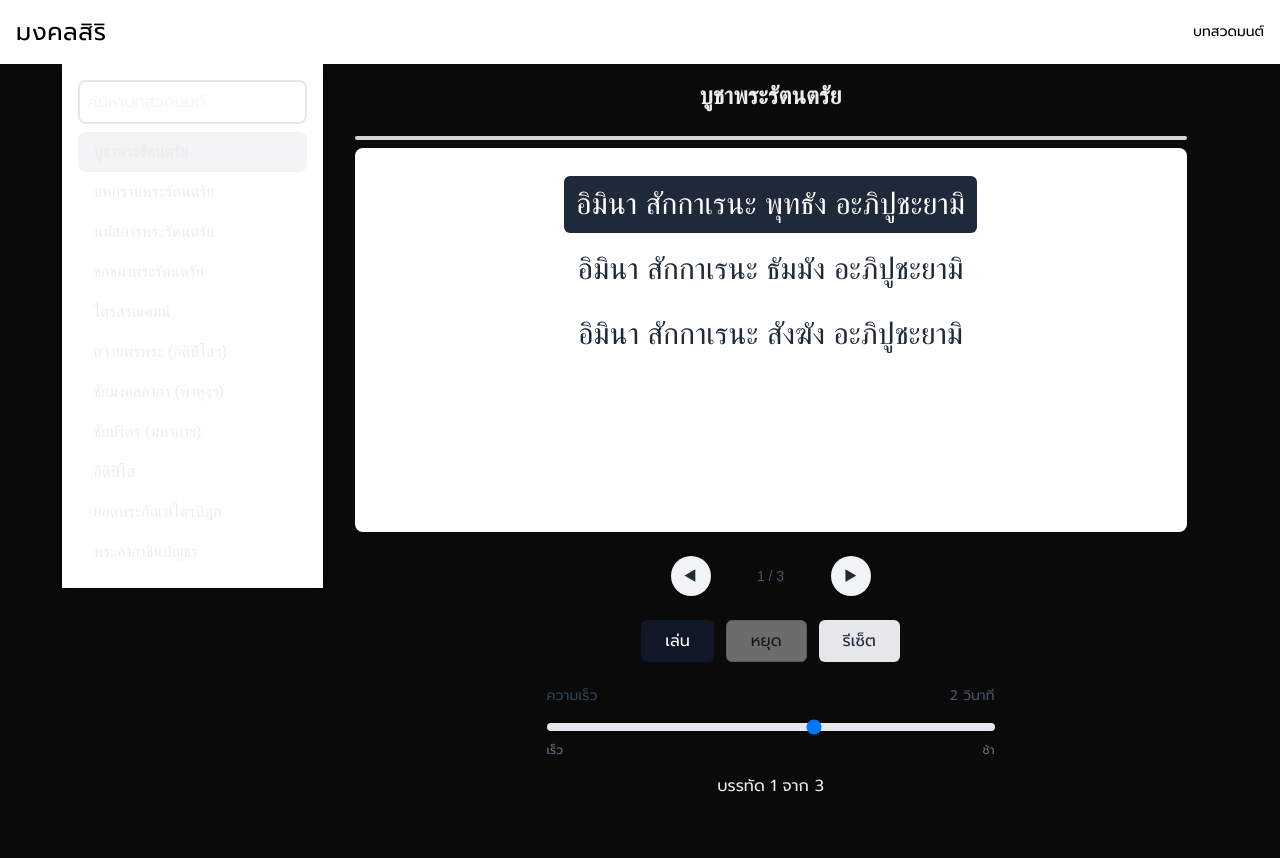
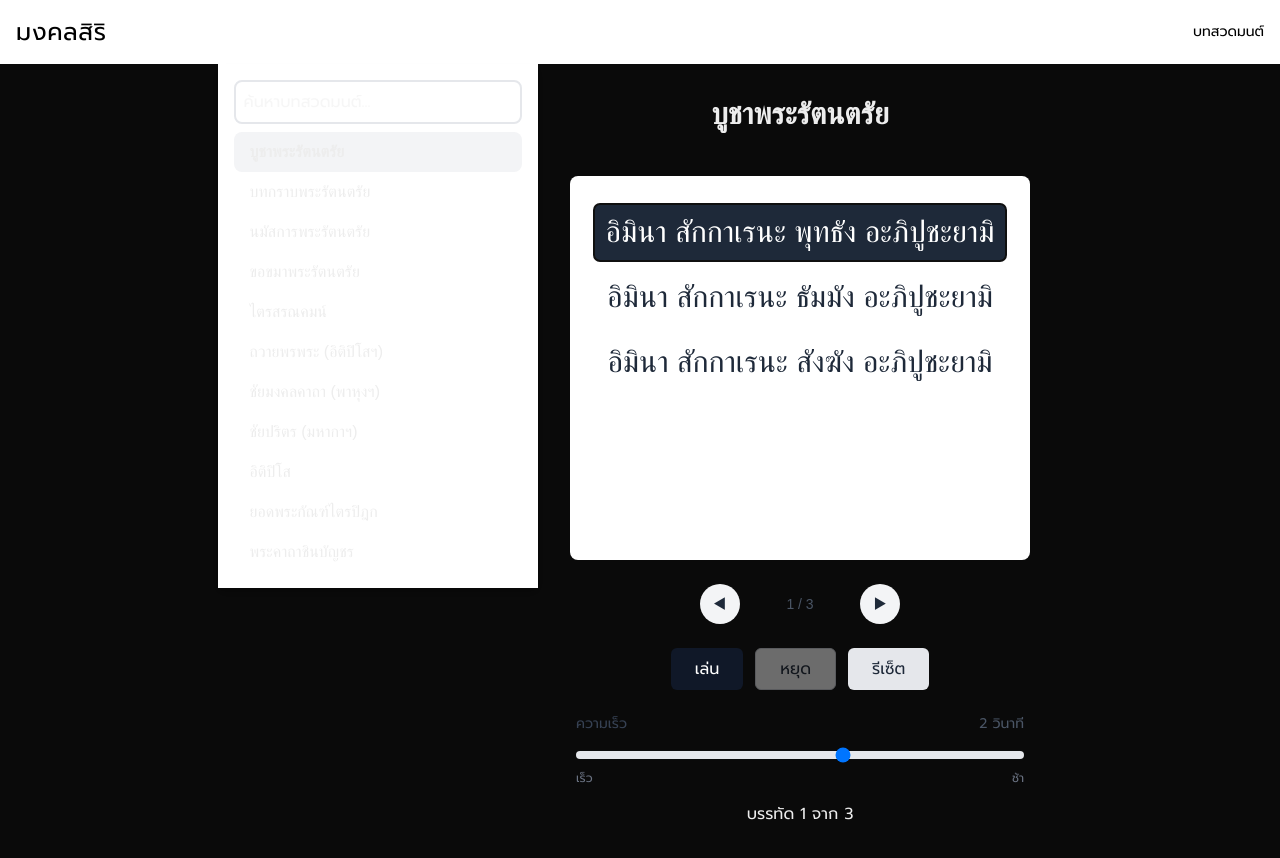
Before and after one commit to humpbackwhalee/mongkhonsiri, a Next.js app: page /prayer in a window 1280 px wide. Shown: the top 858 px of the page. Built offline with nearby package versions, Linux system fonts and the light colour scheme; a web font is replaced by a local one.

Commit message:
update logic flow and ui

```diff
--- a/src/app/components/homeSection/BannerSection.tsx
+++ b/src/app/components/homeSection/BannerSection.tsx
@@ -5,7 +5,7 @@ const content = {
     mainText: "สงบจิตใจไปกับการสวดมนต์",
     subText: "เข้าถึงบทสวดมนต์ต่างๆ ได้ง่าย สะดวก ทุกที่ทุกเวลา",
     CTAText: "ดูบทสวดมนต์",
-    bannerImage: "/images/banner-image.jpg", // Ensure path is correct
+    bannerImage: "/images/banner-image.jpg",
     bannerAlt: "ภาพแบนเนอร์",
 };
 
--- a/src/app/globals.css
+++ b/src/app/globals.css
@@ -1,10 +1,19 @@
 @import "tailwindcss";
+
+
+
+
 
 :root {
   --background: #ffffff;
   --foreground: #171717;
   margin: 0;
   padding: 0;
+
+  --color-primary: #000000;
+  --color-secondary: #4B5563;
+  --color-background: #FFFFFF;
+  --color-text: #1F2937;
 }
 
 @media (prefers-color-scheme: light) {
@@ -82,6 +91,7 @@ h6 {
   .no-scrollbar::-webkit-scrollbar {
     display: none;
   }
+
   .no-scrollbar {
     -ms-overflow-style: none;
     scrollbar-width: none;
--- a/src/app/prayer/components/PrayerDisplay.tsx
+++ b/src/app/prayer/components/PrayerDisplay.tsx
@@ -19,20 +19,22 @@ const PrayerDisplay: React.FC<PrayerDisplayProps> = ({
         behavior: 'smooth',
         block: 'center'
       });
+      currentLineRef.current.focus(); // โฟกัสที่บรรทัดปัจจุบัน
     }
   }, [currentLineIndex]);
 
   return (
-    <div className="bg-white rounded-lg p-4 md:p-6 mb-6 h-64 md:h-72 lg:h-96 no-scrollbar overflow-y-auto">
+    <div className="bg-white rounded-lg p-4 md:p-6 mb-6 h-64 md:h-72 lg:h-96 overflow-y-auto no-scrollbar">
       <div className="flex flex-col items-center">
         {prayerText.length === 0 ? (
           <p className="text-gray-500 text-center mt-8">กรุณาเลือกบทสวดจากรายการ</p>
         ) : (
           prayerText.map((line, index) => (
             <p
-              key={line}
+              key={index} // ใช้ index เป็น key เพื่อป้องกัน duplicate keys
               ref={index === currentLineIndex ? currentLineRef : null}
-              aria-current={index === currentLineIndex}
+              aria-current={index === currentLineIndex ? 'true' : 'false'}
+              aria-label={`บรรทัด ${index + 1}: ${line}`} // Accessibility
               className={`text-lg md:text-2xl lg:text-3xl leading-relaxed text-center py-1 px-3 my-1 w-fit transition-all duration-250 hover:bg-gray-100 ${
                 index === currentLineIndex
                   ? 'bg-gray-800 text-white font-medium rounded-md'
@@ -45,6 +47,7 @@ const PrayerDisplay: React.FC<PrayerDisplayProps> = ({
               onKeyDown={(e) => {
                 if (e.key === 'Enter' || e.key === ' ') {
                   onSelectLine?.(index);
+                  e.preventDefault(); // ป้องกันการเลื่อนหน้า
                 }
               }}
             >
--- a/src/app/prayer/page.tsx
+++ b/src/app/prayer/page.tsx
@@ -6,14 +6,8 @@ import LineNavigation from './components/LineNavigation';
 import PlaybackControls from './components/PlaybackControls';
 import SpeedControl from './components/SpeedControl';
 import MobileHeader from './components/MobileHeader';
-import prayerDataObject from '../data/prayerData';
-
+import prayerData from '../data/prayerData';
 import type { Prayer } from './components/PrayerItem';
-
-const prayerData: Prayer[] = Object.entries(prayerDataObject).map(([key, value]) => ({
-  key,
-  ...value,
-}));
 
 function useWindowSize() {
   const [size, setSize] = useState({ width: 0, height: 0 });
@@ -24,7 +18,7 @@ function useWindowSize() {
     };
 
     window.addEventListener('resize', handleResize);
-    handleResize(); // Set initial size
+    handleResize();
 
     return () => window.removeEventListener('resize', handleResize);
   }, []);
@@ -35,12 +29,10 @@ function useWindowSize() {
 function useInterval(callback: () => void, delay: number | null, condition: boolean) {
   const savedCallback = useRef<(() => void) | null>(null);
 
-  // Remember the latest callback
   useEffect(() => {
     savedCallback.current = callback;
   }, [callback]);
 
-  // Set up the interval
   useEffect(() => {
     if (!condition || delay === null) return;
 
@@ -54,7 +46,7 @@ function useInterval(callback: () => void, delay: number | null, condition: bool
 }
 
 const initialState = {
-  selectedPrayer: prayerData[0],
+  selectedPrayer: prayerData[0] ?? null,
   currentLineIndex: 0,
   isPlaying: false,
   speed: 2000,
@@ -68,18 +60,16 @@ type PrayerAction =
   | { type: 'NEXT_LINE' }
   | { type: 'PREV_LINE' }
   | { type: 'SET_SPEED'; speed: number }
-  | { type: 'TOGGLE_DARK_MODE' }
   | { type: 'SELECT_LINE'; lineIndex: number };
-
 
 function prayerReducer(state: typeof initialState, action: PrayerAction) {
   switch (action.type) {
     case 'SELECT_PRAYER':
       return {
         ...state,
-        selectedPrayer: action.prayer,
+        selectedPrayer: action.prayer ?? prayerData[0] ?? null,
         currentLineIndex: 0,
-        isPlaying: false
+        isPlaying: false,
       };
     case 'PLAY':
       return { ...state, isPlaying: true };
@@ -87,26 +77,32 @@ function prayerReducer(state: typeof initialState, action: PrayerAction) {
       return { ...state, isPlaying: false };
     case 'RESET':
       return { ...state, isPlaying: false, currentLineIndex: 0 };
-    case 'SELECT_LINE':
-      return {
-        ...state,
-        currentLineIndex: action.lineIndex,
-        isPlaying: true, // หรือ false แล้วแต่ต้องการ behavior
-      };
     case 'NEXT_LINE':
       return {
         ...state,
-        currentLineIndex: (state.currentLineIndex + 1) % (state.selectedPrayer?.prayerText?.length || 1)
+        currentLineIndex: state.selectedPrayer && state.selectedPrayer.prayerText.length > 0
+          ? (state.currentLineIndex + 1) % state.selectedPrayer.prayerText.length
+          : 0,
       };
     case 'PREV_LINE':
       return {
         ...state,
-        currentLineIndex: state.currentLineIndex > 0
-          ? state.currentLineIndex - 1
-          : (state.selectedPrayer?.prayerText?.length - 1) || 0
+        currentLineIndex: state.selectedPrayer && state.selectedPrayer.prayerText.length > 0
+          ? state.currentLineIndex > 0
+            ? state.currentLineIndex - 1
+            : state.selectedPrayer.prayerText.length - 1
+          : 0,
       };
     case 'SET_SPEED':
       return { ...state, speed: action.speed };
+    case 'SELECT_LINE':
+      return {
+        ...state,
+        currentLineIndex: action.lineIndex >= 0 && action.lineIndex < (state.selectedPrayer?.prayerText.length ?? 0)
+          ? action.lineIndex
+          : state.currentLineIndex,
+        isPlaying: false,
+      };
     default:
       return state;
   }
@@ -120,22 +116,11 @@ export default function PrayerLyricsLoop() {
   const { width } = useWindowSize();
   const isMobile = width < 768;
 
-  // Memoize derived values
-  const prayerText = useMemo(() =>
-    state.selectedPrayer?.prayerText || [],
-    [state.selectedPrayer]
-  );
-
-  const prayerTitle = useMemo(() =>
-    state.selectedPrayer?.title || 'ไม่มีชื่อบทสวด',
-    [state.selectedPrayer]
-  );
-
+  const prayerText = useMemo(() => state.selectedPrayer?.prayerText || [], [state.selectedPrayer]);
+  const prayerTitle = useMemo(() => state.selectedPrayer?.title || 'ไม่มีชื่อบทสวด', [state.selectedPrayer]);
   const filteredPrayers = useMemo(() =>
     searchTerm.trim()
-      ? prayerData.filter(prayer =>
-        prayer.title.toLowerCase().includes(searchTerm.toLowerCase())
-      )
+      ? prayerData.filter(prayer => prayer.title.toLowerCase().includes(searchTerm.toLowerCase()))
       : prayerData,
     [searchTerm]
   );
@@ -146,29 +131,6 @@ export default function PrayerLyricsLoop() {
 
   useInterval(advanceToNextLine, state.speed, state.isPlaying && prayerText.length > 0);
 
-  // Save settings to localStorage
-  useEffect(() => {
-    localStorage.setItem('lastSelectedPrayer', state.selectedPrayer.key);
-    localStorage.setItem('lastSpeed', state.speed.toString());
-  }, [state.selectedPrayer, state.speed]);
-
-  // Load settings from localStorage on mount
-  useEffect(() => {
-    const lastSelectedKey = localStorage.getItem('lastSelectedPrayer');
-    if (lastSelectedKey) {
-      const lastPrayer = prayerData.find(p => p.key === lastSelectedKey);
-      if (lastPrayer) {
-        dispatch({ type: 'SELECT_PRAYER', prayer: lastPrayer });
-      }
-    }
-
-    const lastSpeed = localStorage.getItem('lastSpeed');
-    if (lastSpeed) {
-      dispatch({ type: 'SET_SPEED', speed: Number(lastSpeed) });
-    }
-  }, []);
-
-  // Scroll current line into view with smooth animation
   useEffect(() => {
     const element = document.getElementById(`line-${state.currentLineIndex}`);
     if (element) {
@@ -176,57 +138,40 @@ export default function PrayerLyricsLoop() {
     }
   }, [state.currentLineIndex]);
 
-  // UI event handlers - memoized to prevent re-creation
-  const handlePlay = useCallback(() => {
-    dispatch({ type: 'PLAY' });
-  }, []);
-
-  const handlePause = useCallback(() => {
-    dispatch({ type: 'PAUSE' });
-  }, []);
-
-  const handleReset = useCallback(() => {
-    dispatch({ type: 'RESET' });
-  }, []);
-
+  const handlePlay = useCallback(() => dispatch({ type: 'PLAY' }), []);
+  const handlePause = useCallback(() => dispatch({ type: 'PAUSE' }), []);
+  const handleReset = useCallback(() => dispatch({ type: 'RESET' }), []);
   const handleSelectPrayer = useCallback((prayer: Prayer) => {
     dispatch({ type: 'SELECT_PRAYER', prayer });
-    if (isMobile) {
-      setIsSidebarOpen(false); // Close sidebar on mobile after selection
-    }
+    if (isMobile) setIsSidebarOpen(false);
   }, [isMobile]);
-
-  const handlePrevLine = useCallback(() => {
-    dispatch({ type: 'PREV_LINE' });
-  }, []);
-
-  const handleNextLine = useCallback(() => {
-    dispatch({ type: 'NEXT_LINE' });
-  }, []);
-
+  const handlePrevLine = useCallback(() => dispatch({ type: 'PREV_LINE' }), []);
+  const handleNextLine = useCallback(() => dispatch({ type: 'NEXT_LINE' }), []);
   const handleSpeedChange = useCallback((e: React.ChangeEvent<HTMLInputElement>) => {
     dispatch({ type: 'SET_SPEED', speed: Number(e.target.value) });
   }, []);
+  const handleSelectLine = useCallback((lineIndex: number) => {
+    dispatch({ type: 'SELECT_LINE', lineIndex });
+  }, []);
+  const toggleSidebar = useCallback(() => setIsSidebarOpen(prev => !prev), []);
 
-  const toggleSidebar = useCallback(() => {
-    setIsSidebarOpen(prev => !prev);
-  }, []);
-
-  // Handle empty prayer data
-  if (prayerData.length === 0) {
-    return <div className="flex justify-center items-center h-screen">ไม่พบข้อมูลบทสวด</div>;
+  if (!prayerData.length || !state.selectedPrayer) {
+    return (
+      <div className="flex justify-center items-center min-h-screen bg-background text-text">
+        ไม่พบข้อมูลบทสวด
+      </div>
+    );
   }
 
   return (
-    <div className="container mx-auto flex flex-col md:flex-row min-h-screen transition-colors duration-300">
+    <div className="min-h-[calc(100vh-128px)] flex flex-col md:flex-row bg-background text-text transition-colors duration-300">
       <MobileHeader
         title="บทสวดมนต์"
         isSidebarOpen={isSidebarOpen}
         toggleSidebar={toggleSidebar}
       />
 
-      {/* Prayer List */}
-      <div className="h-fit rounded-lg shadow-md transition-colors duration-300">
+      <div className="h-fit md:w-64 lg:w-80 rounded-lg shadow-md bg-background">
         <Sidebar
           isSidebarOpen={isSidebarOpen}
           prayers={filteredPrayers}
@@ -237,29 +182,25 @@ export default function PrayerLyricsLoop() {
         />
       </div>
 
-      {/* Prayer Text */}
-      <div className="flex flex-col items-center justify-start flex-grow">
-        <div className="w-full  md:min-w-4xl max-w-7xl mx-auto px-4 md:px-8 py-4">
-          <div className="flex justify-between items-center mb-6">
-            <h2 className="text-xl md:text-2xl font-semibold text-center flex-grow">
-              {prayerTitle}
-            </h2>
-          </div>
+      <main className="flex-1 flex flex-col items-center justify-start p-4 md:p-8">
+        <div className="w-full max-w-4xl">
+          <h2 className="text-xl md:text-2xl lg:text-3xl font-semibold text-center mb-6 text-primary">
+            {prayerTitle}
+          </h2>
 
-          {/* Progress bar */}
-          <div className="w-full bg-gray-300 rounded-full h-1 mb-2">
+          <div className="w-full bg-muted rounded-full h-1 mb-4">
             <div
-              className="bg-gray-500 h-1 rounded-full transition-all duration-300"
-              style={{ width: `${(state.currentLineIndex / Math.max(1, prayerText.length - 1)) * 100}%` }}
+              className="bg-secondary h-1 rounded-full transition-all duration-300"
+              style={{
+                width: `${prayerText.length > 0 ? (state.currentLineIndex / (prayerText.length - 1)) * 100 : 0}%`,
+              }}
             ></div>
           </div>
 
           <PrayerDisplay
             prayerText={prayerText}
             currentLineIndex={state.currentLineIndex}
-            onSelectLine={(index) => {
-              dispatch({ type: 'SELECT_LINE', lineIndex: index }); // สมมติว่า reducer มี action นี้
-            }}
+            onSelectLine={handleSelectLine}
           />
 
           <LineNavigation
@@ -282,12 +223,11 @@ export default function PrayerLyricsLoop() {
             onSpeedChange={handleSpeedChange}
           />
 
-          {/* Line counter */}
-          <div className="text-center mt-4">
+          <div className="text-center mt-4 text-sm md:text-base text-secondary">
             บรรทัด {state.currentLineIndex + 1} จาก {prayerText.length}
           </div>
         </div>
-      </div>
+      </main>
     </div>
   );
 }
```
Also changed, not shown: src/app/data/prayerData.tsx (+13 -2 lines), src/app/prayer/components/MobileHeader.tsx (+5 -5 lines), src/app/prayer/components/PrayerItem.tsx (+3 -4 lines), src/app/prayer/components/Sidebar.tsx (+4 -4 lines).
